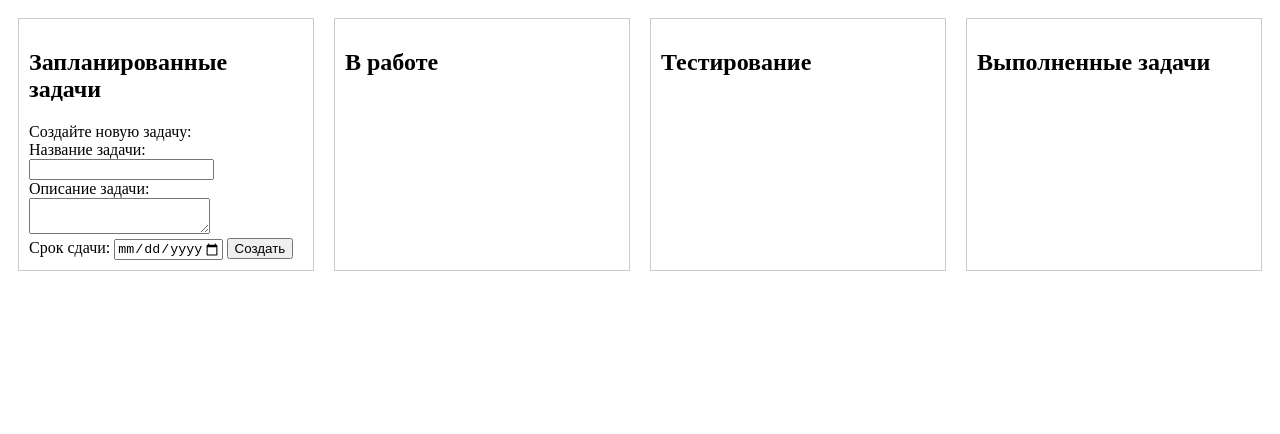
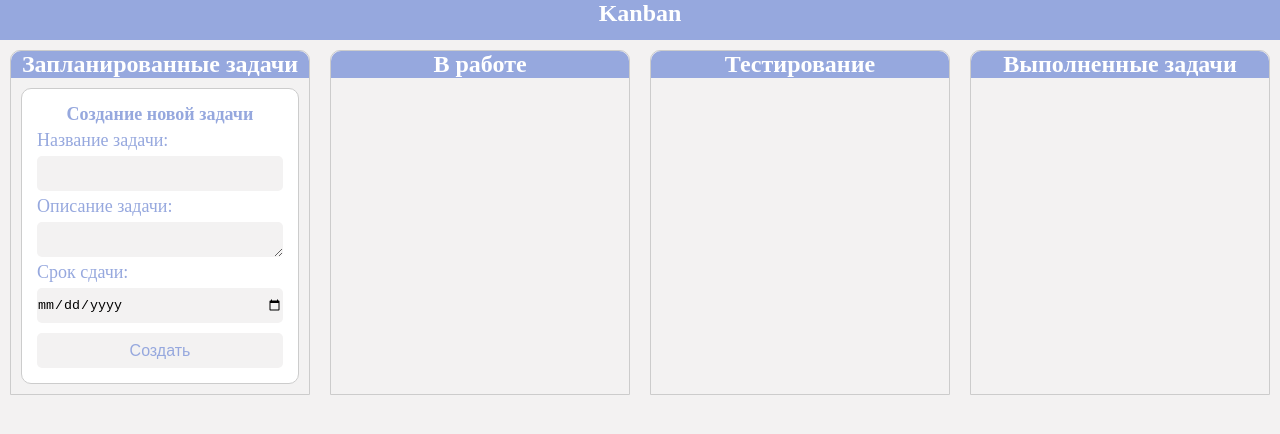
Before and after one commit to gr421nidan/Kanban, a plain HTML site: page index.html in a window 1280 px wide. Drawn offline with Linux system fonts and the light colour scheme.

Commit message:
Добавление css

```diff
--- a/css/main.css
+++ b/css/main.css
@@ -1,36 +1,130 @@
+*{
+    margin: 0 ;
+    padding: 0;
+    outline: none;
+
+
+}
+body{
+    background-color: #f3f2f2;
+}
 .board {
     display: flex;
+
+
+}
+.title_column{
+    background: #96a8de;
+    border-top-left-radius: 10px;
+    border-top-right-radius: 10px;
+    text-align: center;
+    color: white;
+
 }
 .column {
     flex: 1;
     margin: 10px;
-    padding: 10px;
+    border-top-left-radius: 10px;
+    border-top-right-radius: 10px;
     border: 1px solid #ccc;
+
+}
+header{
+    justify-content: center;
+    text-align: center;
+    height: 40px;
+    background: #96a8de;
+    color: white;
+
 }
 .task {
-    background-color: #f2f2f2;
-    margin: 5px 0;
+    background-color: rgba(150, 168, 222, 0.2);
+    margin: 10px 10px;
     padding: 5px;
-    cursor: pointer;
+    border-radius: 10px;
+    border: 1px solid #96a8de;
+    color: #6b6b6b;
+    font-size: 18px;
+    display: flex;
+    flex-direction: column;
+    row-gap: 5px;
+
 }
 
 .right {
     transform: rotate(-45deg);
     -webkit-transform: rotate(-45deg);
+    cursor: pointer;
 }
 
 i {
-    border: solid black;
+    border: solid #96a8de;
     border-width: 0 3px 3px 0;
     display: inline-block;
     padding: 3px;
+    cursor: pointer;
+
 }
 
 .left {
     transform: rotate(135deg);
     -webkit-transform: rotate(135deg);
+    cursor: pointer;
+}
+
+form{
+    display: flex;
+    flex-direction: column;
+    row-gap: 5px;
+    color: #96a8de;
+    font-size: 18px;
 }
 
 .content_form{
+    background: white;
+    padding: 15px;
+    margin: 10px;
+    border: 1px solid #ccc;
+    border-radius: 10px;
 
 }
+#task-name, #task-desc, #deadline, #reason{
+    border: none;
+    background-color: #f3f2f2;
+    height: 35px;
+    border-radius: 5px;
+}
+.title_form{
+    display: block;
+    margin-left: auto;
+    margin-right: auto;
+}
+
+button{
+    border: none;
+    background-color: #f3f2f2;
+    height: 25px;
+    border-radius: 5px;
+    margin-top: 5px;
+    color: #96a8de;
+    font-size: 16px;
+
+}
+.form_button{
+    border: none;
+    background-color: #f3f2f2;
+    height: 35px;
+    border-radius: 5px;
+    margin-top: 5px;
+    color: #96a8de;
+    font-size: 16px;
+}
+.buttons{
+    display: flex;
+    flex-direction: row;
+    gap: 5px
+}
+
+.arrow_button{
+    width: 25px;
+}
--- a/index.html
+++ b/index.html
@@ -9,6 +9,9 @@
 
 </head>
 <body>
+<header>
+    <h2>Kanban</h2>
+</header>
 <div id="app">
 
     <div class="board">
@@ -16,30 +19,31 @@
             <h2 class="title_column">Запланированные задачи</h2>
             <div class="content_form">
                 <form @submit.prevent="addTask">
-                    <span>Создайте новую задачу:</span><br>
+                    <div class="title_form">
+                        <h4>Создание новой задачи</h4>
+                    </div>
                     <label for="task-name">Название задачи:</label>
-                    <input  class="input" id="task-name" type="text" v-model="taskName"><br>
+                    <input id="task-name" type="text" v-model="taskName" required>
                     <label for="task-desc">Описание задачи:</label>
-                    <textarea id="task-desc" v-model="description"></textarea><br>
+                    <textarea id="task-desc" v-model="description" required></textarea>
                     <label for="deadline">Срок сдачи:</label>
                     <input type="date" id="deadline" v-model="deadline" name="deadline-task" min="2024-01-01" max="2025-12-31" required />
-                    <button type="submit">Создать</button>
+                    <button class='form_button' type="submit">Создать</button>
                 </form>
             </div>
-
-
-
                 <div v-for="task in planTask" :key="task.id" class="task">
-                    <span>Создано: {{task.createdDate }}</span><br>
-                    <span>Срок сдачи: {{task.deadline}}</span><br>
+                    <span>Создано: {{task.createdDate }}</span>
+                    <span>Срок сдачи: {{task.deadline}}</span>
                     <div class="title-desc">
                         <h3>{{ task.title }}</h3>
                         <span>{{task.description}}</span>
                     </div>
+                    <div class="buttons">
+                        <button v-on:click="removeTask(task)" class="btn">Удалить</button>
+                        <button  v-on:click="editedTasks(task)">Редактировать</button>
+                        <button class="arrow_button"  v-on:click="moveFromPlanTask(task)"><i class="arrow right"></i></button>
+                    </div>
 
-                    <button v-on:click="removeTask(task)" class="btn">Удалить</button>
-                    <button  v-on:click="editedTasks(task)">Редактировать</button>
-                    <button  v-on:click="moveFromPlanTask(task)"><i class="arrow right"></i></button>
                 </div>
             <div class="modal" v-if="editedTaskModal">
                 <h3>Редактирование задачи</h3>
@@ -53,44 +57,49 @@
         <div class="column">
             <h2 class="title_column">В работе</h2>
             <div v-for="task in workTask" :key="task.id" class="task">
-                <span>Создано: {{task.createdDate }}</span><br>
-                <span>Срок сдачи: {{task.deadline}}</span><br>
+                <span>Создано: {{task.createdDate }}</span>
+                <span>Срок сдачи: {{task.deadline}}</span>
                 <div class="title-desc">
                     <h3>{{ task.title }}</h3>
                     <span>{{task.description}}</span>
                 </div>
-                <dib v-if="task.reason!==''">
+                <div v-if="task.reason!==''">
                     <span>Причина возврата:</span>
                     {{task.reason}}
-                </dib><br>
+                </div>
 
+                <div class="buttons">
+                    <button  v-on:click="editedTasks(task)">Редактировать</button>
+                    <button class="arrow_button" v-on:click="moveFromWorkTask(task)"><i class="arrow right"></i></button>
+                </div>
 
-                <button  v-on:click="updateTask(task)">Редактировать</button>
-                <button  v-on:click="moveFromWorkTask(task)"><i class="arrow right"></i></button>
 
             </div>
         </div>
         <div class="column">
             <h2 class="title_column">Тестирование</h2>
             <div v-for="task in testingTask" :key="task.id" class="task">
-                <span>Создано: {{task.createdDate }}</span><br>
-                <span>Срок сдачи: {{task.deadline}}</span><br>
+                <span>Создано: {{task.createdDate }}</span>
+                <span>Срок сдачи: {{task.deadline}}</span>
                 <div class="title-desc">
                     <h3>{{ task.title }}</h3>
                     <span>{{task.description}}</span>
                 </div>
-                <button  v-on:click="updateTask(task)">Редактировать</button>
-                <button v-on:click="moveFromTestingTaskBack(task)" :disabled="task.reason === ''" ><i class="arrow left"></i></button>
-                <button v-on:click="moveFromTestingTask(task)"><i class="arrow right"></i></button><br>
-                <label >Укажите причину, если хотите вернуть задачу назад:</label>
-                <input  type="text" v-model="task.reason"/><br><br>
+                <div class="buttons">
+                    <button v-on:click="editedTasks(task)">Редактировать</button>
+                    <button class="arrow_button" v-on:click="moveFromTestingTaskBack(task)" :disabled="task.reason === ''" ><i class="arrow left"></i></button>
+                    <button class="arrow_button" v-on:click="moveFromTestingTask(task)"><i class="arrow right"></i></button><br>
+                </div>
+
+                <label for="reason">Укажите причину, если хотите вернуть задачу назад:</label>
+                <input id="reason" type="text" v-model="task.reason"/>
             </div>
         </div>
         <div class="column">
             <h2 class="title_column">Выполненные задачи</h2>
             <div v-for="task in completedTask" :key="task.id" class="task">
-                <span>Создано: {{task.createdDate }}</span><br>
-                <span>Срок сдачи: {{task.deadline}}</span><br>
+                <span>Создано: {{task.createdDate }}</span>
+                <span>Срок сдачи: {{task.deadline}}</span>
                 <div class="title-desc">
                     <h3>{{ task.title }}</h3>
                     <span>{{task.description}}</span>
```
